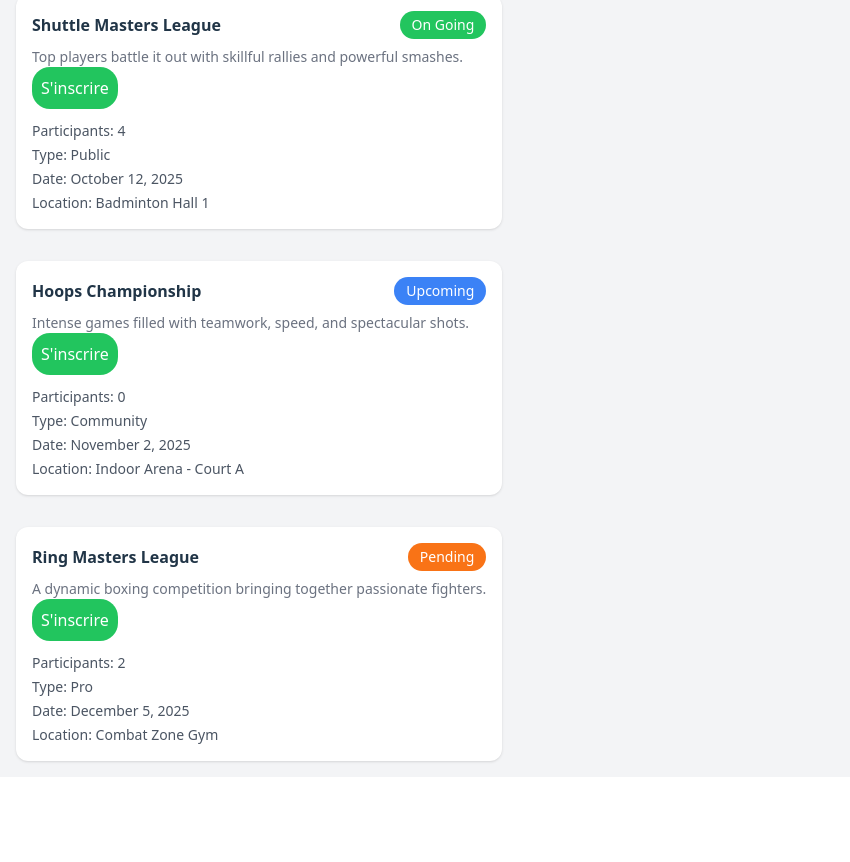
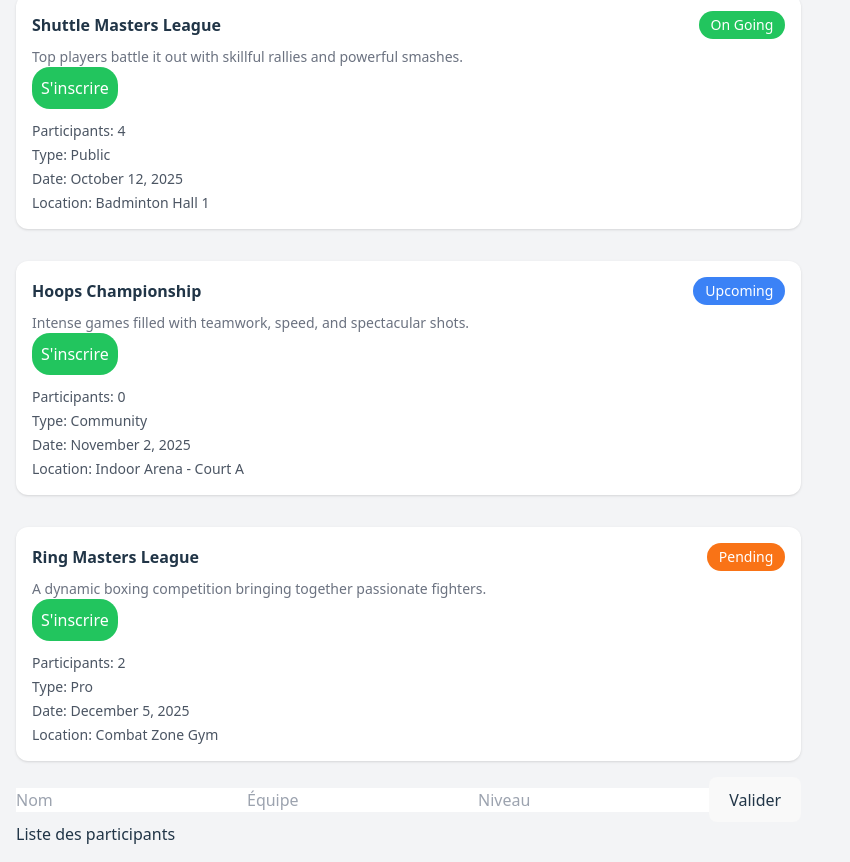
Before and after one commit to SALWA507/projet-de-arynasync, a React (Vite) app in the folder arenasync/: page / in a window 1280 px wide. Shown: the part 187-1049 px from the top of the page, without its empty margins (0-850 px from the left). Before the commit the page ends 964 px from the top, so only its background shows below. Built offline with nearby package versions, Linux system fonts and the light colour scheme.

Commit message:
faire des modification dans form

```diff
--- a/arenasync/src/components/RegistrationForm.jsx
+++ b/arenasync/src/components/RegistrationForm.jsx
@@ -0,0 +1,43 @@
+import React,{useState} from "react";
+export default function RegistrationForm({onSubmit}){
+    const [name,setName]=useState("");
+    const [equipe,setEquipe]=useState("");
+    const [niveau,setNiveau]=useState("");
+      const isNameValid = name.length >= 3;
+    const isNameVaild =name.trim().length >= 3;
+    const isFormValid = isNameValid;
+    const handleSubmit = (e) => {
+    e.preventDefault();
+    if (!isFormValid) return;
+    const participant = { name, equipe, niveau };
+     onSubmit(participant);
+     setName("");
+    setTeam("");
+    setLevel("");
+  };
+ return (
+    <form onSubmit={handleSubmit}>
+      <input
+        type="text"
+        placeholder="Nom"
+        value={name}
+        onChange={(e) => setName(e.target.value)}
+      />
+      <input
+        type="text"
+        placeholder="Équipe"
+        value={equipe}
+        onChange={(e) => setTeam(e.target.value)}
+      />
+      <input
+        type="text"
+        placeholder="Niveau"
+        value={niveau}
+        onChange={(e) => setLevel(e.target.value)}
+      />
+      <button type="submit" disabled={name.length < 3}>
+        Valider
+      </button>
+    </form>
+  );
+}
--- a/arenasync/src/pages/Home.jsx
+++ b/arenasync/src/pages/Home.jsx
@@ -1,10 +1,16 @@
-import React from "react";
+import React, { useState } from "react";
 import Header from "../components/Header.jsx";
 import SearchBar from "../components/SearchBar.jsx";
 import TournamentCard from "../components/TournamentCard.jsx";
 import { tournamentData } from "../data/tournamentDB.js";
+import RegistrationForm from "../components/RegistrationForm";
 
 export default function Home() {
+  const [participants, setParticipants] = useState([]);
+  const addParticipant = (p) => {
+    setParticipants([...participants, p]);
+  };
+
   return (
     <div className="p-4 bg-gray-100 min-h-screen">
       <Header />
@@ -14,7 +20,21 @@ export default function Home() {
         {tournamentData.map((tournament) => (
           <TournamentCard key={tournament.id} tournament={tournament} />
         ))}
+         <div>
+
+      <RegistrationForm onSubmit={addParticipant} />
+
+      <h2>Liste des participants</h2>
+      <ul>
+        {participants.map((p, i) => (
+          <li key={i}>
+            {p.name} - {p.team} - {p.level}
+          </li>
+        ))}
+      </ul>
+    </div>
       </div>
     </div>
+
   );
 }
```
